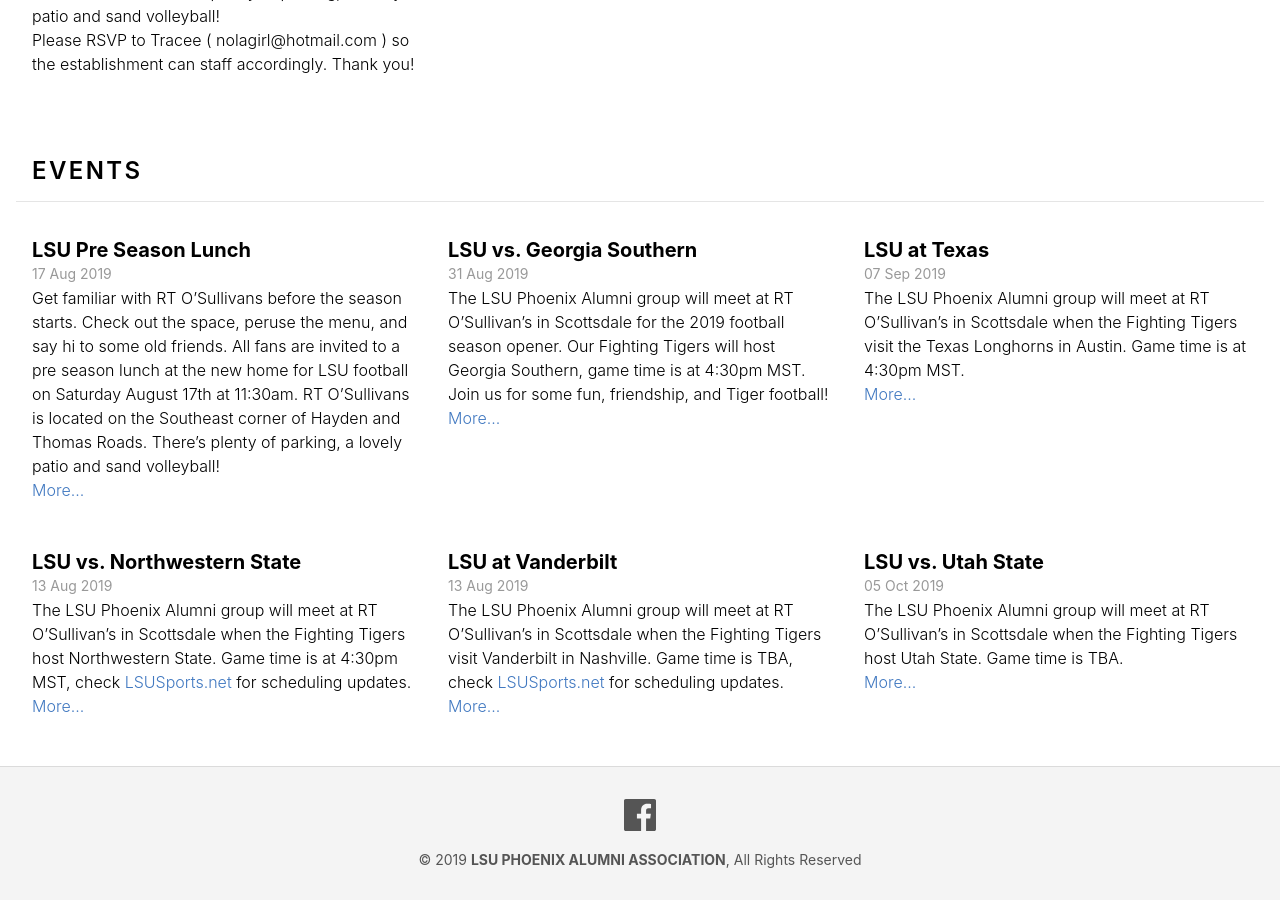
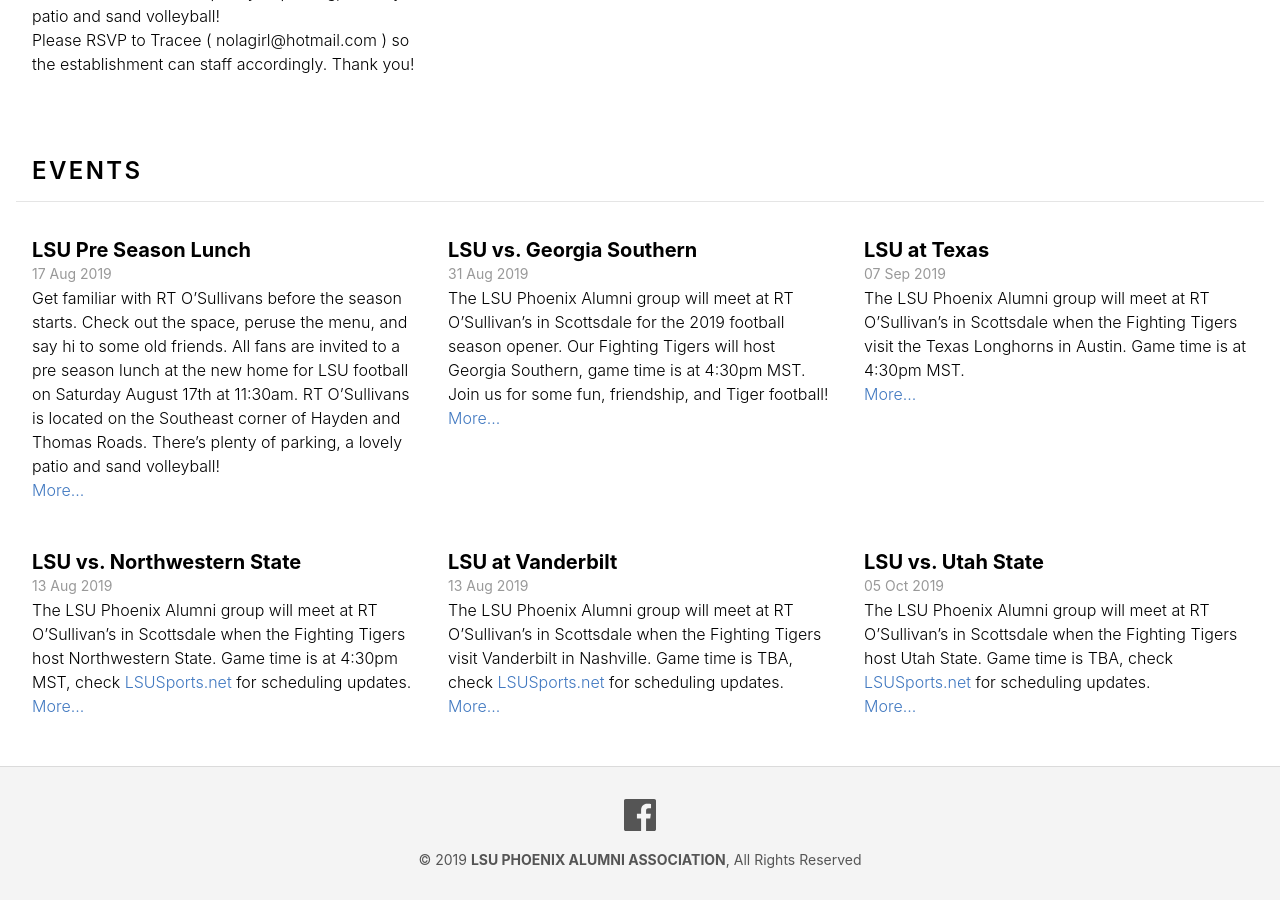
Before and after one commit to lsu-phoenix-alumni/lsu-phoenix-alumni.github.io, a Jekyll site: the page built from index.html, in a window 1280 px wide and 900 px high, scrolled down 1169 px. Built offline with Jekyll 4.4.1, drawn with Linux system fonts in a browser that asks for light colours.

Commit message:
Updated Lsu Vs Utah State

```diff
--- a/_events/lsu-vs-utah-state.markdown
+++ b/_events/lsu-vs-utah-state.markdown
@@ -6,6 +6,6 @@
 position: 5
 ---
 
-The LSU Phoenix Alumni group will meet at RT O'Sullivan's in Scottsdale when the Fighting Tigers host Utah State. Game time is TBA.
+The LSU Phoenix Alumni group will meet at RT O'Sullivan's in Scottsdale when the Fighting Tigers host Utah State. Game time is TBA, check [LSUSports.net](http://www.lsusports.net/SportSelect.dbml?SPID=2164&SPSID=27811&DB_OEM_ID=5200&_ga=2.61742444.1994479276.1565745145-1475237789.1565745143) for scheduling updates.
 
 <iframe src="https://www.google.com/maps/embed?pb=!1m18!1m12!1m3!1d3327.8607090421488!2d-111.91242458479998!3d33.47897708076575!2m3!1f0!2f0!3f0!3m2!1i1024!2i768!4f13.1!3m3!1m2!1s0x872b0bd6e7e84a29%3A0xfffedd7400a1f039!2sR.T.\+O'Sullivans\+Sports\+Grill!5e0!3m2!1sen!2sus!4v1565217587540!5m2!1sen!2sus" width="600" height="450" frameborder="0" style="border:0" allowfullscreen></iframe>
```
